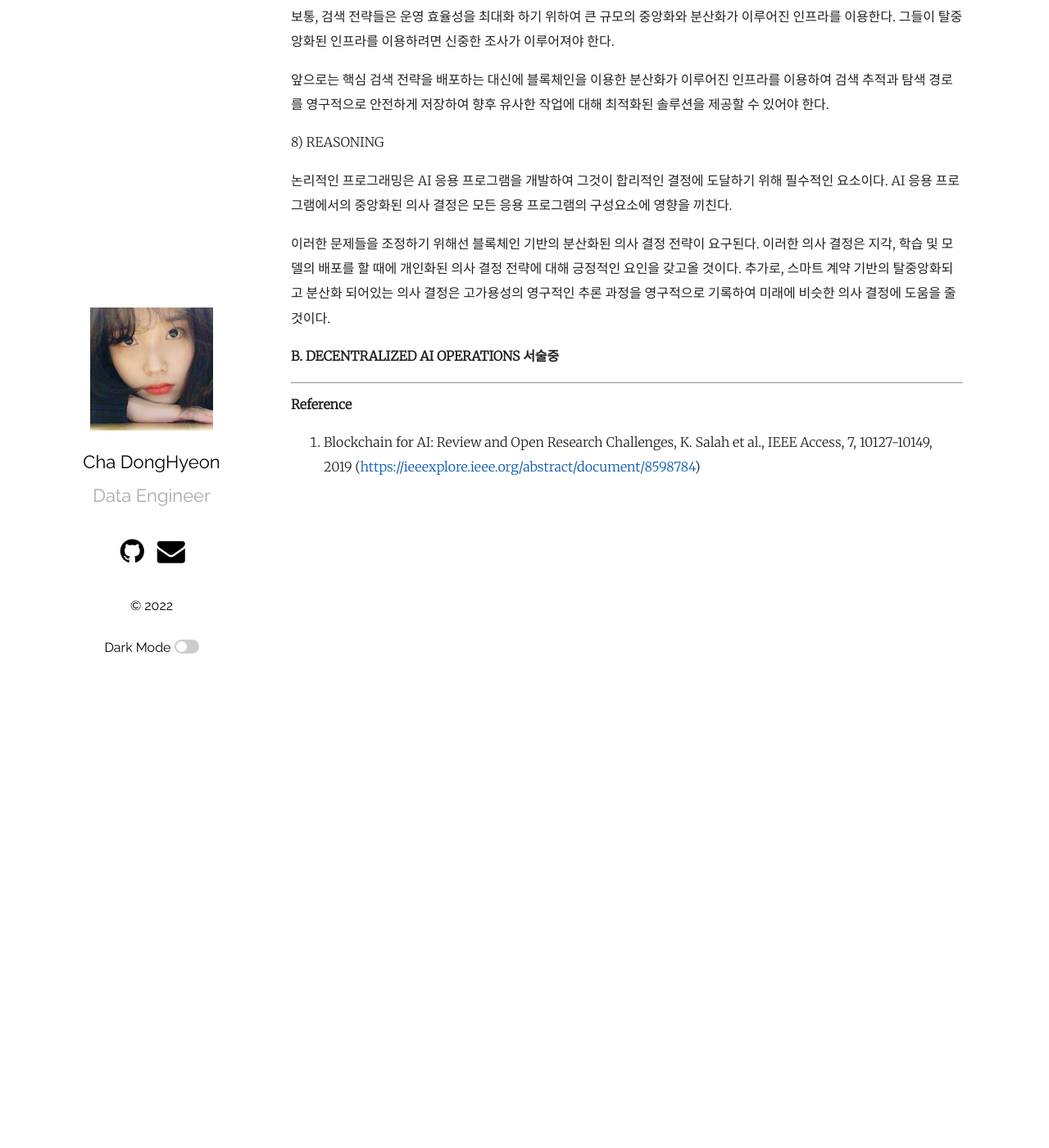
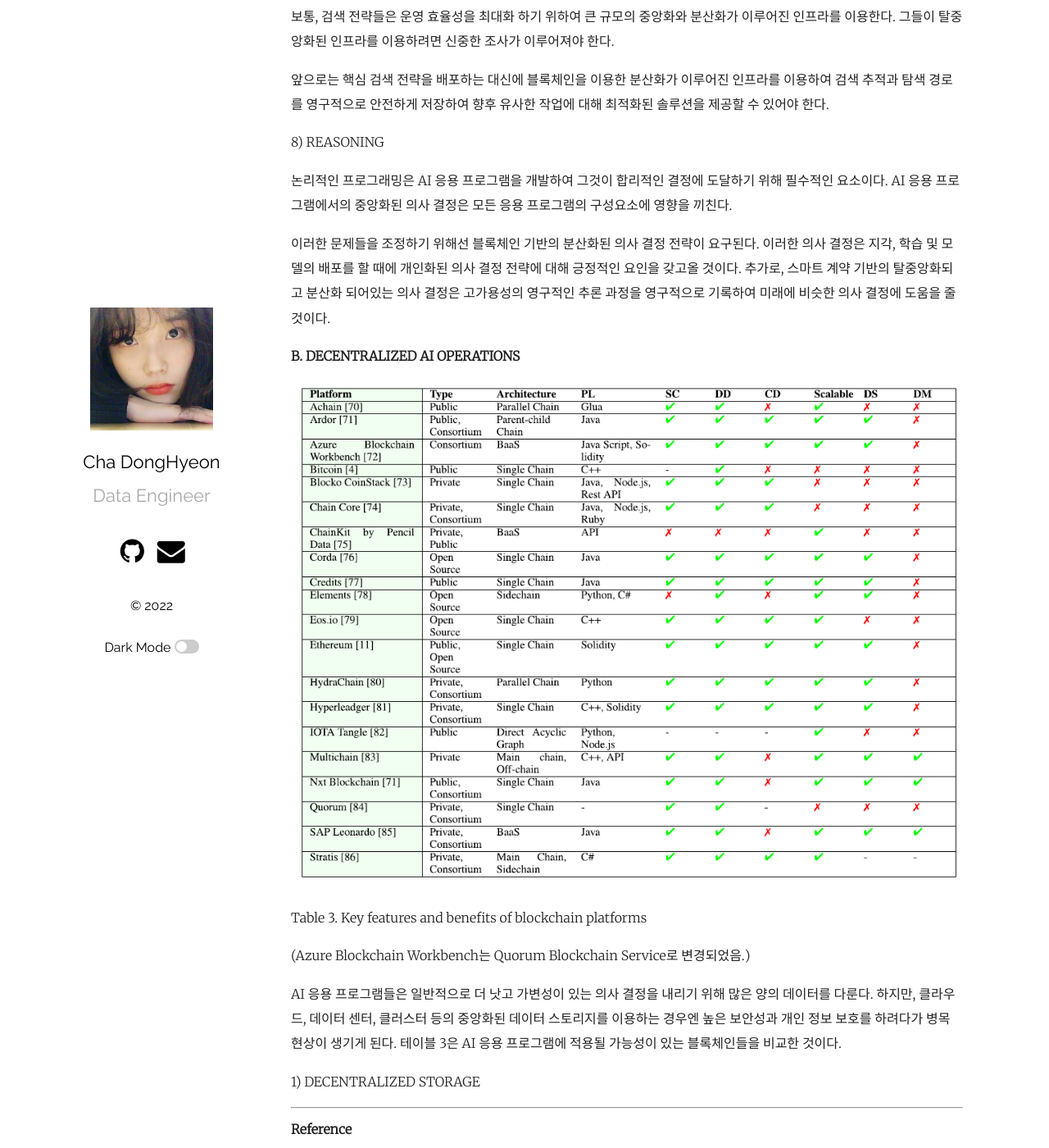
Before and after one commit to superwonso/superwonso.github.io, a Jekyll site: the page built from _posts/2022-07-04-Blockchain for AI Review and Open Research Challenge.md, in a window 1280 px wide and 1400 px high, scrolled down 8212 px. Shown: the whole window at 82% size. Built offline with Jekyll 4.4.1, drawn with Linux system fonts in a browser that asks for light colours; some of the changed text lies outside the part shown.

Commit message:
Update 220704-Blockchain for AI Review and Open Research Challenge

```diff
--- a/_posts/2022-07-04-Blockchain for AI Review and Open Research Challenge.md
+++ b/_posts/2022-07-04-Blockchain for AI Review and Open Research Challenge.md
@@ -150,7 +150,7 @@ AI 응용 프로그램는 다른 계획들(검색, 최적화, 학습, 지식 탐
 
 AI 응용 프로그램의 분산화는 복잡하고 도전적인 작업임을 알고있자.
 
-1) Autonomic Computing
+1) AUTONOMIC COMPUTING
 
 AI 응용 프로그램의 주요 목표 중 하나는 인터넷 상태, 인과관계, 환경 등을 고려한 합리적인 여러개의 주체들에 의한 완전한 혹은 부분적인 자동 운영이다.
 
@@ -160,7 +160,7 @@ AI 응용 프로그램의 주요 목표 중 하나는 인터넷 상태, 인과
 
 블록체인 아키텍쳐는 탈중앙화 운영에서의 주요한 역할을 하고 있을 뿐 아니라 유저, 데이터, 응용프로그램, 기기, 시스템들 간의 상호 작용에 대해 족적을 남기고 있고, 완전히 분산화 되어있고 자동으로 운영되는 시스템을 개발하는 것을 이끌고 있다.
 
-2) Optimization
+2) OPTIMIZATION
 
 모든 해결 방법 중에서 최적의 정답셋을 찾기 위한 주요한 방법 중 하나는 AI가 허용된 응용 프로그램 혹은 체계를 사용하는 것이다.
 
@@ -239,7 +239,16 @@ AI 응용 프로그램은 검색 공간의 크고 작음을 고려하여야 한
 이러한 문제들을 조정하기 위해선 블록체인 기반의 분산화된 의사 결정 전략이 요구된다. 이러한 의사 결정은 지각, 학습 및 모델의 배포를 할 때에 개인화된 의사 결정 전략에 대해 긍정적인 요인을 갖고올 것이다. 추가로, 스마트 계약 기반의 탈중앙화되고 분산화 되어있는 의사 결정은 고가용성의 영구적인 추론 과정을 영구적으로 기록하여 미래에 비슷한 의사 결정에 도움을 줄 것이다.
 
 **B. DECENTRALIZED AI OPERATIONS**
-**서술중**
+
+![Table3](/assets/images/220704/Table3.png)
+
+Table 3. Key features and benefits of blockchain platforms
+
+(Azure Blockchain Workbench는 Quorum Blockchain Service로 변경되었음.)
+
+AI 응용 프로그램들은 일반적으로 더 낫고 가변성이 있는 의사 결정을 내리기 위해 많은 양의 데이터를 다룬다. 하지만, 클라우드, 데이터 센터, 클러스터 등의 중앙화된 데이터 스토리지를 이용하는 경우엔 높은 보안성과 개인 정보 보호를 하려다가 병목 현상이 생기게 된다. 테이블 3은 AI 응용 프로그램에 적용될 가능성이 있는 블록체인들을 비교한 것이다.
+
+1) DECENTRALIZED STORAGE
 
 ---
 
```
Also changed, not shown: assets/images/220704/Table3.png (added).
